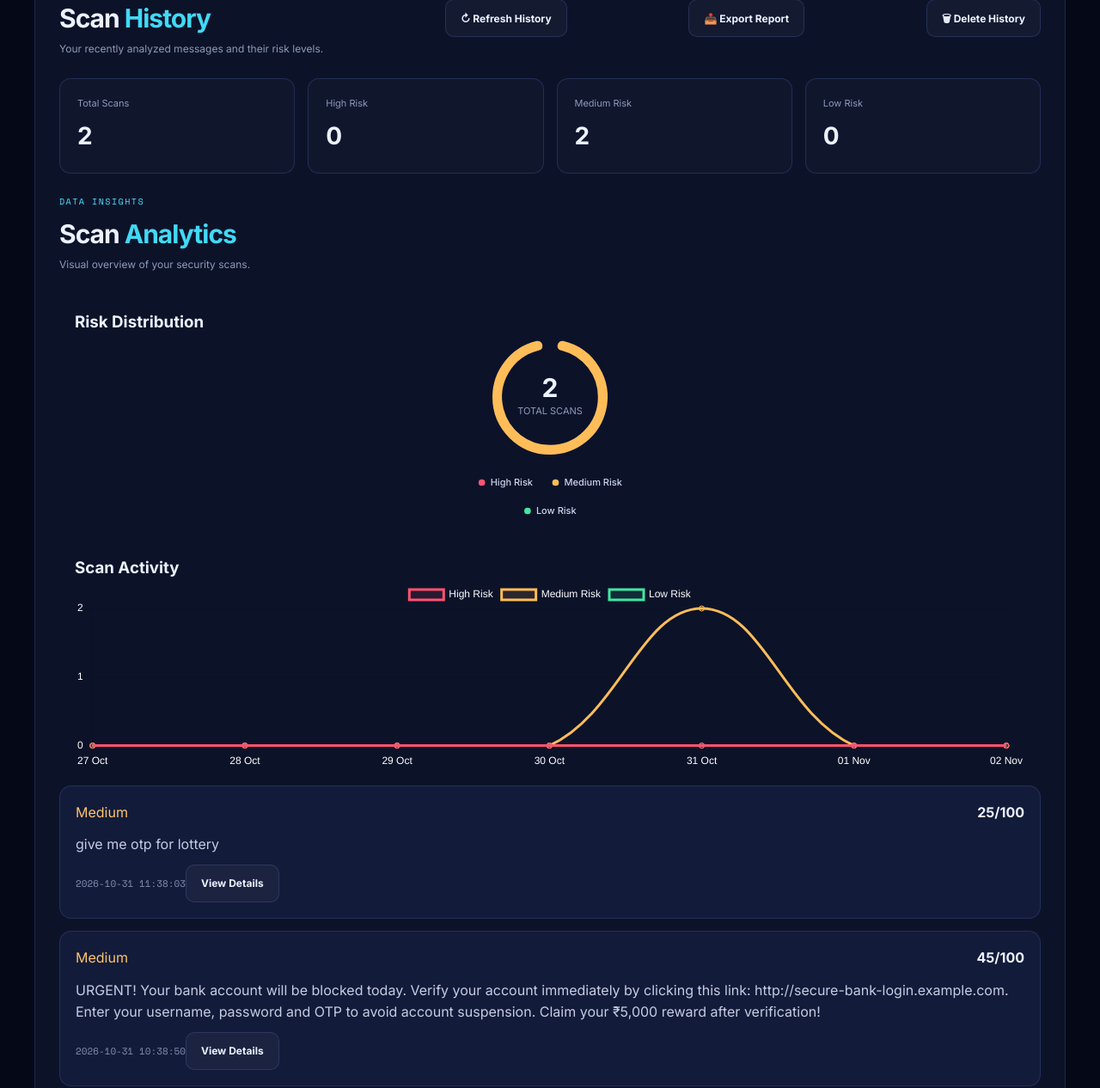
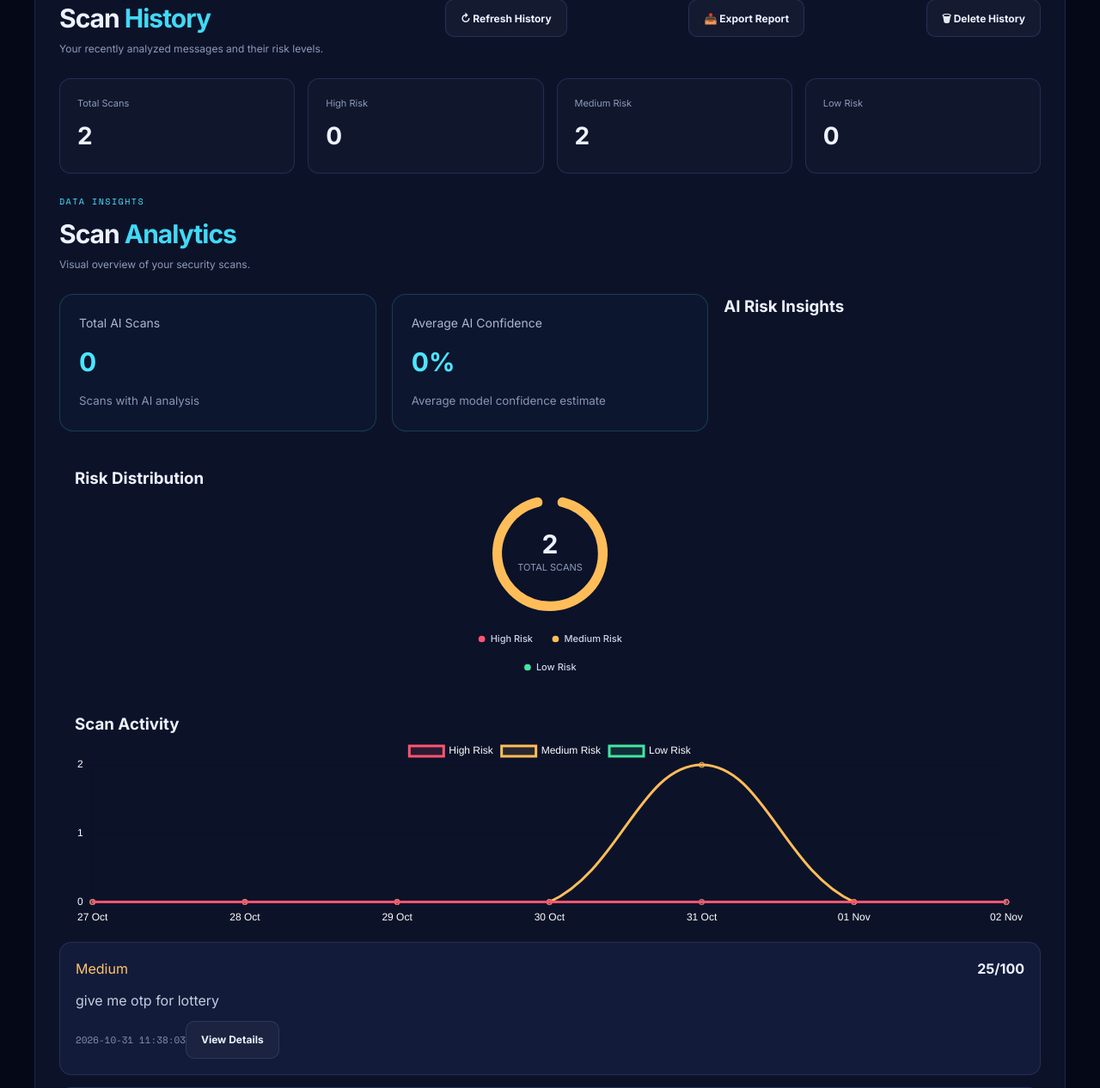
Before and after one commit to prakritinagar01-hub/CyberVerse, a Flask app: page / in a window 1280 px wide. Shown: the part 3990-5256 px from the top of the page at 86% size. Run offline with Flask 3, Linux system fonts and the light colour scheme; data comes from the database, SQL or seed files in the repository; data that the repository does not hold is empty.

Commit message:
Add AI analytics metrics dashboard

```diff
--- a/static/script.js
+++ b/static/script.js
@@ -1080,6 +1080,32 @@ async function loadAnalytics() {
 function renderAnalytics(history) {
 
     const riskCanvas = document.getElementById("riskChart");
+    // AI PERFORMANCE METRICS
+const aiScanCount = document.getElementById("aiScanCount");
+const avgConfidence = document.getElementById("avgConfidence");
+
+// AI-powered scans (confidence > 0)
+const aiScans = history.filter(
+    item => Number(item.confidence) > 0
+);
+
+if (aiScanCount) {
+    aiScanCount.textContent = aiScans.length;
+}
+
+// Average AI confidence
+const confidenceTotal = aiScans.reduce(
+    (sum, item) => sum + Number(item.confidence),
+    0
+);
+
+const average = aiScans.length
+    ? Math.round(confidenceTotal / aiScans.length)
+    : 0;
+
+if (avgConfidence) {
+    avgConfidence.textContent = `${average}%`;
+}
     const activityCanvas = document.getElementById("activityChart");
 
     if (!riskCanvas || !activityCanvas || typeof Chart === "undefined") {
--- a/static/style.css
+++ b/static/style.css
@@ -2147,3 +2147,40 @@ footer > span {
 .ai-explanation strong {
     color: #c4b5fd;
 }
+
+/* AI PERFORMANCE METRICS */
+.ai-metrics-grid {
+    display: grid;
+    grid-template-columns: repeat(auto-fit, minmax(220px, 1fr));
+    gap: 18px;
+    margin-bottom: 22px;
+}
+
+.ai-metrics-grid .analytics-card {
+    padding: 22px;
+    border: 1px solid rgba(77, 229, 255, 0.18);
+    border-radius: 16px;
+    background: rgba(15, 25, 50, 0.75);
+    transition: transform 0.3s ease, border-color 0.3s ease;
+}
+
+.ai-metrics-grid .analytics-card:hover {
+    transform: translateY(-4px);
+    border-color: rgba(77, 229, 255, 0.6);
+}
+
+.ai-metrics-grid .analytics-card p {
+    color: #aab8d4;
+    font-size: 14px;
+    margin-bottom: 10px;
+}
+
+.ai-metrics-grid .analytics-card h2 {
+    color: #4de5ff;
+    font-size: 30px;
+    margin-bottom: 8px;
+}
+
+.ai-metrics-grid .analytics-card small {
+    color: #8796b5;
+}
--- a/templates/index.html
+++ b/templates/index.html
@@ -283,6 +283,24 @@
         </div>
     </div>
 
+    <!-- AI PERFORMANCE METRICS -->
+<div class="ai-metrics-grid">
+
+    <div class="analytics-card">
+        <p>Total AI Scans</p>
+        <h2 id="aiScanCount">0</h2>
+        <small>Scans with AI analysis</small>
+    </div>
+
+    <div class="analytics-card">
+        <p>Average AI Confidence</p>
+        <h2 id="avgConfidence">0%</h2>
+        <small>Average model confidence estimate</small>
+    </div>
+
+    <h3 class="section-subtitle">AI Risk Insights</h3>
+
+</div>
     <div class="analytics-grid">
         <div class="analytics-card">
             <h3>Risk Distribution</h3>
```
